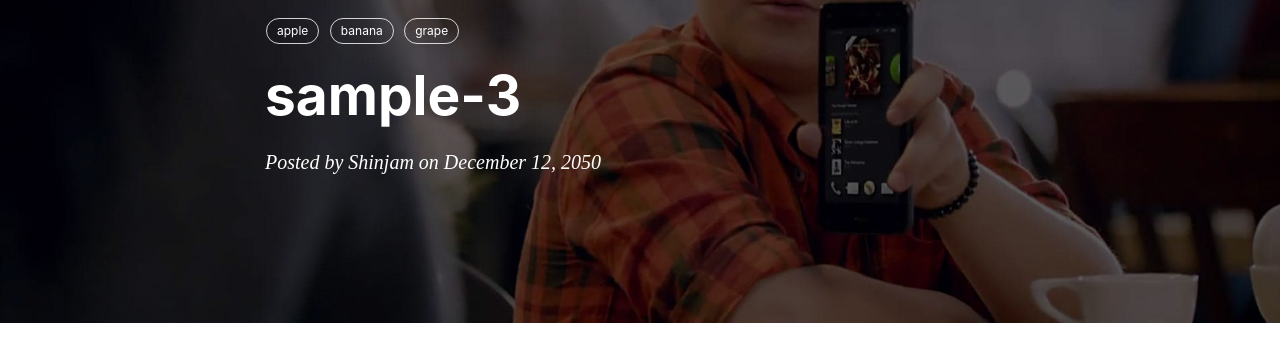
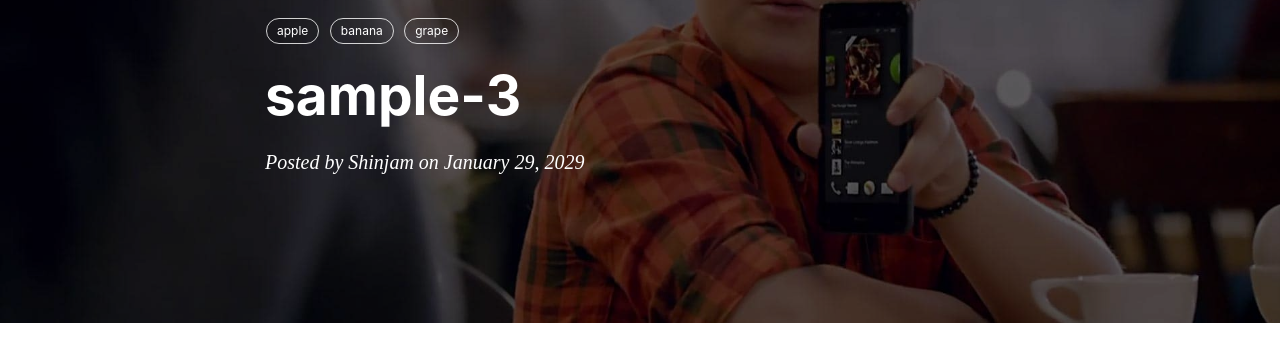
Before and after one commit to ShinJam/shinjam.github.io, a Jekyll site: the page built from _posts/hidden/2020-05-20-sample-3.md, in a window 1280 px wide. Shown: the part 134-479 px from the top of the page. Built offline with Jekyll 4.4.1, drawn with Linux system fonts in a browser that asks for light colours; nearby versions of some CDN libraries; comment, search, counter and statistics services are not loaded.

Commit message:
Edit: test future post

```diff
--- a/_posts/hidden/2020-05-20-sample-3.md
+++ b/_posts/hidden/2020-05-20-sample-3.md
@@ -3,7 +3,7 @@ layout: post
 title: sample-3
 header-img: "img/post-bg-digital-native.jpg"
 header-mask: 0.3
-date: 2050-12-12 12:00:00
+date: 2029-01-29 12:00:00
 catalog: true
 tags:
     - apple
```
